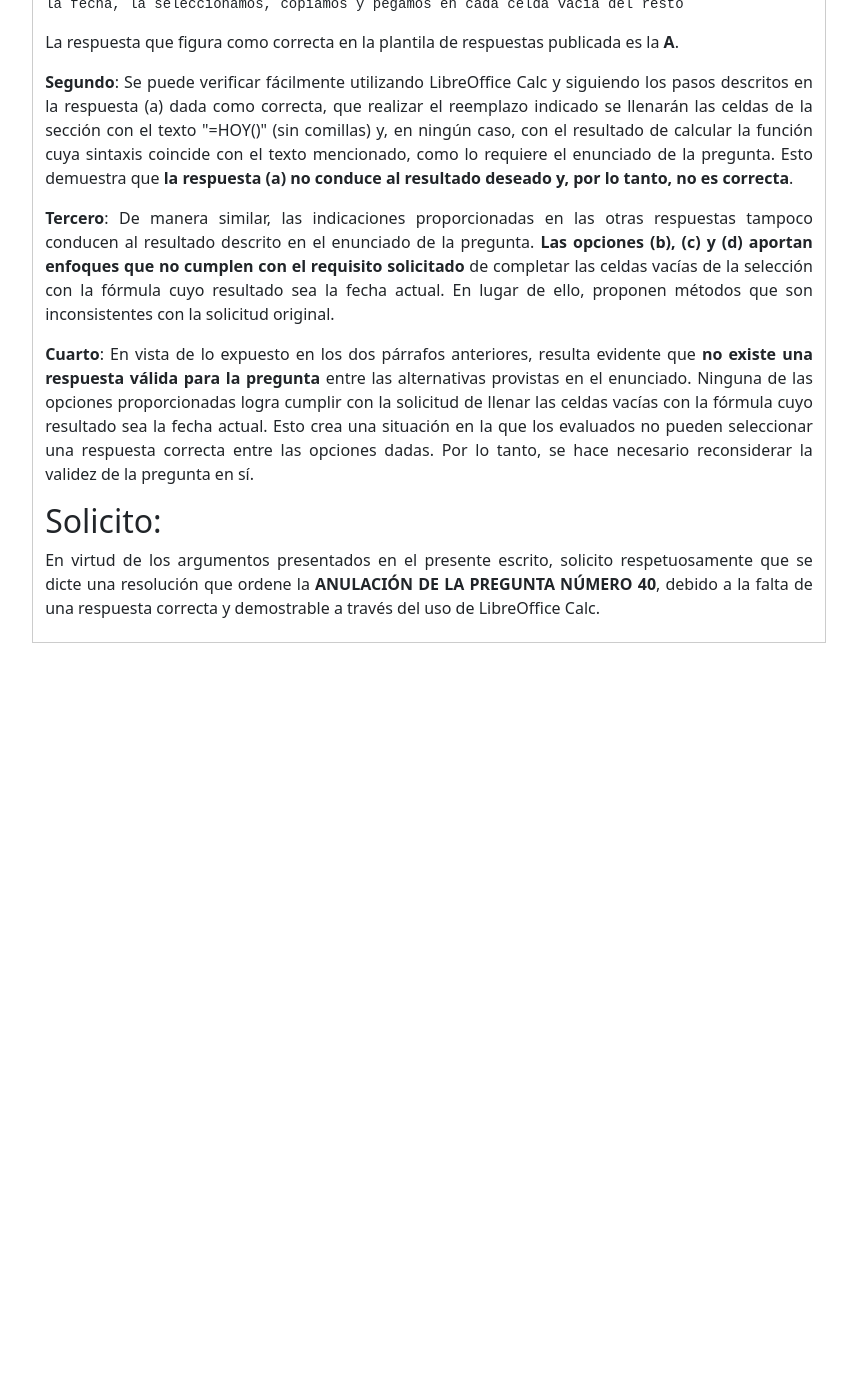
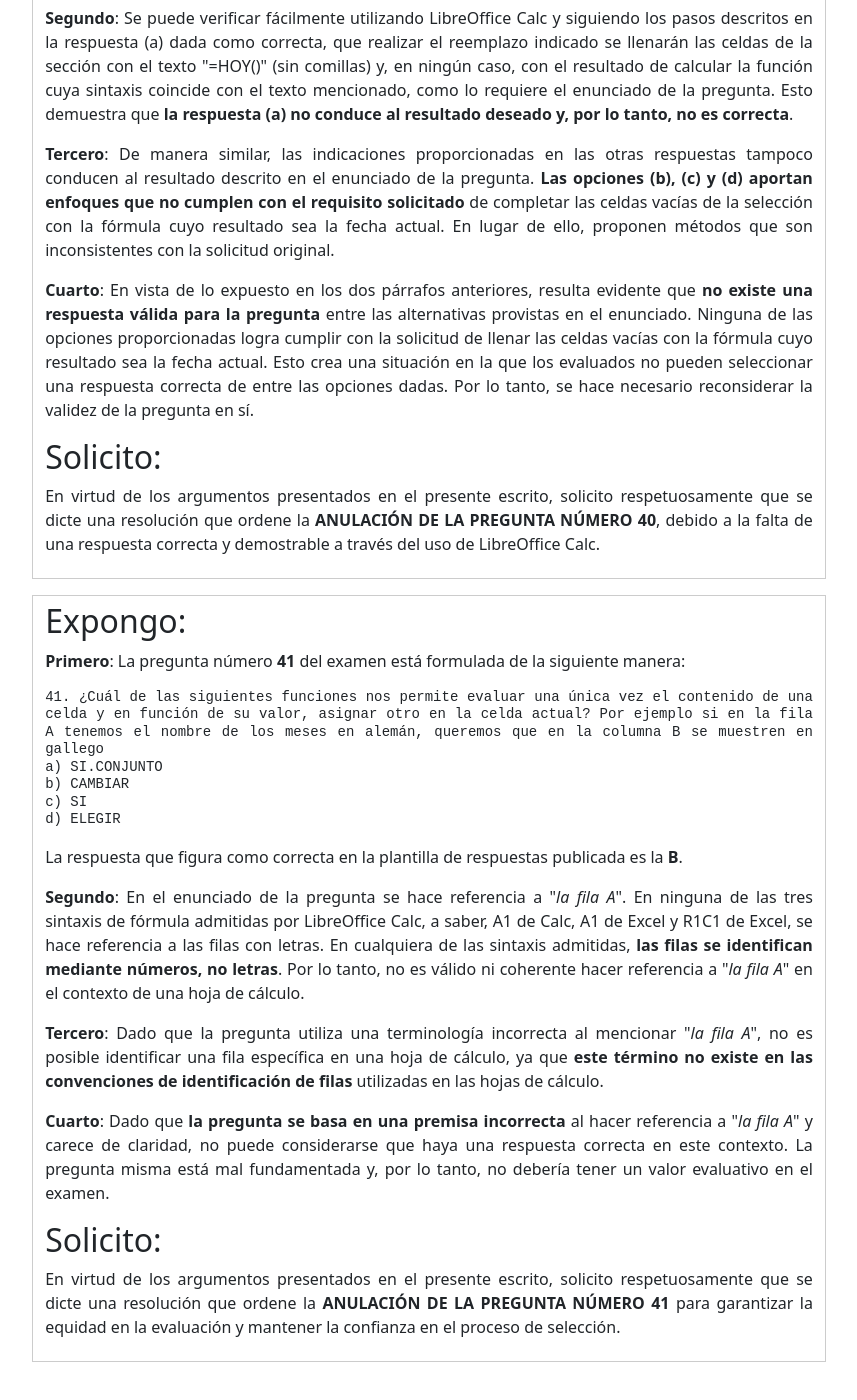
Before and after one commit to sotogarcia/sotogarcia.github.io, a Jekyll site: the page docs/xunta-c2-2023.html, which Jekyll copies as it is, in a window 1280 px wide and 1400 px high, scrolled down 8938 px. Shown: the whole window, without its empty margins (211-1068 px from the left). Built offline with Jekyll 4.4.1, drawn with Linux system fonts in a browser that asks for light colours; before the commit the page ends 9619 px from its top, so only the background shows below that; some of the changed text lies outside the part shown.

Commit message:
[WIP] Quick save

```diff
--- a/docs/xunta-c2-2023.html
+++ b/docs/xunta-c2-2023.html
@@ -22,13 +22,13 @@ c) Se puede acceder desde el exterior usando una VPN
 d) AL ser privada, no necesita usar páginas https
 </pre>
 <!-- question:end -->
-  La respuesta que figura como correcta en la plantila de respuestas publicada es la <b>C</b>.
+  La respuesta que figura como correcta en la plantilla de respuestas publicada es la <b>C</b>.
   </p>
 
   <p>
     <strong>Segundo</strong>:
-    La Real Academia Española (RAE) es ampliamente reconocida como la máxima autoridad en el idioma
-    español en España. Este organismo define:
+    La Real Academia Española (RAE), que es ampliamente reconocida como la máxima autoridad en el idioma
+    español, en España, define:
     <ul>
       <li>
         <figure>
@@ -37,7 +37,7 @@ d) AL ser privada, no necesita usar páginas https
           </blockquote>
           <figcaption>
             <cite>
-              Consulta en la <b>REAL ACADEMIA ESPAÑOLA</b>: Diccionario panhispánico del español jurídico (DPEJ) [en línea]
+              Consulta en la <b>REAL ACADEMIA ESPAÑOLA</b>: Diccionario panhispánico del español jurídico (DPEJ) [en línea]<br>
               &lt; <a href="https://dpej.rae.es/lema/intranet">https://dpej.rae.es/lema/intranet</a> &gt; [Fecha de la consulta: 02/10/2023]
             </cite>
           </figcaption>
@@ -52,7 +52,7 @@ d) AL ser privada, no necesita usar páginas https
           </blockquote>
           <figcaption>
             <cite>
-              Consulta en la <b>REAL ACADEMIA ESPAÑOLA</b>: Diccionario panhispánico del español jurídico (DPEJ) [en línea]
+              Consulta en la <b>REAL ACADEMIA ESPAÑOLA</b>: Diccionario panhispánico del español jurídico (DPEJ) [en línea]<br>
               &lt; <a href="https://dpej.rae.es/lema/red-de-%C3%A1rea-local">https://dpej.rae.es/lema/red-de-área-local</a> &gt; [Fecha de la consulta: 02/10/2023]
             </cite>
           </figcaption>
@@ -63,9 +63,9 @@ d) AL ser privada, no necesita usar páginas https
   <p>
     <strong>Tercero</strong>:
       De acuerdo con las definiciones de la Real Academia de la Lengua Española, así como con el
-      resto de la literatura de referencia en este idioma, una Intranet se considera una forma de
-      Red de Área Local con la particularidad de que emplea los protocolos y técnicas comunes en
-      Internet en lugar de utilizar otros propios o diferentes. <b>Por lo tanto, la respuesta (b)
+      resto de la literatura de referencia en este idioma, una Intranet debe considerarse como una
+      Red de Área Local que tiene la particularidad de emplear protocolos y técnicas comunes en
+      Internet en lugar de utilizar otros propios o diferenciados. <b>Por lo tanto, la respuesta (b)
       también debe ser considerada correcta</b>.
   </p>
   <p>
@@ -112,7 +112,7 @@ c) Como Las tablas dinámicas dependen de datos de otra hoja no se pueden copiar
 d) Se pega pero como texto sin formato
 </pre>
 <!-- question:end -->
-  La respuesta que figura como correcta en la plantila de respuestas publicada es la <b>B</b>.
+  La respuesta que figura como correcta en la plantilla de respuestas publicada es la <b>B</b>.
   </p>
 
   <p>
@@ -161,16 +161,6 @@ d) Se pega pero como texto sin formato
     igualmente correctas.
   </p>
 
-  <p>
-    <strong>Quinto</strong>:
-    En el contexto de una pregunta de opción múltiple, es fundamental que las respuestas sean lo
-    más claras y descriptivas posible. Esto asegura que quienes deben responderlas puedan tomar
-    decisiones informadas y seleccionar la opción más apropiada. La falta de claridad en un
-    enunciado puede dar lugar a interpretaciones diversas y potencialmente incorrectas por parte de
-    los opositores. <b>Esta ambigüedad compromete la efectividad de la respuesta y, lo que es aún
-    más importante, genera confusión y puede acarrear una desventaja para quien realiza la prueba</b>.
-  </p>
-
   <h2 stye="font-size: 16px;">Solicito:</h2>
   <p>
     La claridad y la precisión en las preguntas y respuestas son esenciales para garantizar una
@@ -198,7 +188,7 @@ c) Podemos buscarlo rápidamente usando la combinación de teclas [ Control ] +
 d) Podemos buscarlo rápidamente en < Archivo >, < Documentos recientes >
 </pre>
 <!-- question:end -->
-  La respuesta que figura como correcta en la plantila de respuestas publicada es la <b>D</b>.
+  La respuesta que figura como correcta en la plantilla de respuestas publicada es la <b>D</b>.
   </p>
 
   <p>
@@ -212,8 +202,8 @@ d) Podemos buscarlo rápidamente en < Archivo >, < Documentos recientes >
   <p>
     <strong>Tercero</strong>:
     El término "Documentos recientes" se refiere a una lista de los documentos que se han abierto
-    o modificado recientemente en LibreOffice. Sin embargo, esta lista tiene un límite para los
-    documentos que puede mostrar, y una vez que se alcanza ese límite, los documentos más antiguos
+    o modificado recientemente en LibreOffice. Sin embargo, esta lista tiene un límite para la
+    cantidad de documentos a mostrar, y una vez que se alcanza ese límite, los documentos más antiguos
     se eliminan de la lista para dar paso a los más recientes. Esto significa que <b>un documento
     creado hace una hora puede o NO estar en la lista</b>, dependiendo de cuántos otros documentos
     se hayan abierto o modificado en ese período.
@@ -232,7 +222,9 @@ d) Podemos buscarlo rápidamente en < Archivo >, < Documentos recientes >
 
   <p>
     <strong>Quinto</strong>:
-    No existe, según los argumentos presentados anteriormente, una respuesta válida para la pregunta.
+    Dado que la respuesta (d), que es la que figura en la plantilla de respuestas publicada por el
+    tribunal, no es correcta de acuerdo con los razonamientos presentados anteriormente, no existe
+    una respuesta válida para la pregunta.
   </p>
 
   <h2 stye="font-size: 16px;">Solicito:</h2>
@@ -260,7 +252,7 @@ c) Usando la opción [ Predeterminar ] situada en < Archivo >, < Plantillas >, <
 d) Solamente podemos tener como predeterminada la plantilla que trae por defecto el LibreOffice Writer
 </pre>
 <!-- question:end -->
-  La respuesta que figura como correcta en la plantila de respuestas publicada es la <b>C</b>.
+  La respuesta que figura como correcta en la plantilla de respuestas publicada es la <b>C</b>.
   </p>
 
   <p>
@@ -324,7 +316,7 @@ c) REM
 d) {
 </pre>
 <!-- question:end -->
-  La respuesta que figura como correcta en la plantila de respuestas publicada es la <b>C</b>.
+  La respuesta que figura como correcta en la plantilla de respuestas publicada es la <b>C</b>.
   </p>
 
   <p>
@@ -359,21 +351,21 @@ d) {
 
   <p>
     <strong>Cuarto</strong>:
-    Una forma correcta de indicar un comentario en <b>LibreOffice Basic</b> es preceder el
+    Una de las formas correctas para indicar un comentario en <b>LibreOffice Basic</b> es preceder el
     contenido de dicho comentario del término «REM». Esta opción es la que se menciona en la
     respuesta (c).
   </p>
 
   <p>
     <strong>Quinto</strong>:
-    Una forma correcta de indicar un comentario en <b>JavaScript</b> es preceder el contenido de
+    Una de las formas correctas para un comentario en <b>JavaScript</b> es preceder el contenido de
     dicho comentario de dos barras inclinadas (//). Esta opción es la que se menciona en la
     respuesta (a).
   </p>
 
   <p>
     <strong>Sexto</strong>:
-    Una forma correcta de indicar un comentario en <b>BeanShell</b> es preceder el contenido de
+    Una de las formas correctas para un comentario en <b>BeanShell</b> es preceder el contenido de
     dicho comentario de dos barras inclinadas (//). Esta opción es la que se menciona en la
     respuesta (a).
   </p>
@@ -381,8 +373,9 @@ d) {
   <p>
     <strong>Séptimo</strong>:
     La forma mencionada en la respuesta (a) es correcta para LibreOffice Basic, mientras que la
-    respuesta (b) es correcta tanto para JavaScript como para BeanShell. <b>Por lo tanto hay,
-    al menos dos respuestas correctas</b>.
+    respuesta (b) es correcta tanto para JavaScript como para BeanShell. Por lo tanto y dado que
+    el enunciado NO especifica a cuál de lenguajes admitidos por LibreOffice se refiere, <b>hay al
+    menos dos respuestas que pueden ser consideradas correctas</b>.
   </p>
 
   <h2 stye="font-size: 16px;">Solicito:</h2>
@@ -412,7 +405,7 @@ c) Solamente Los podremos comparar si Los autores activaron el control de cambio
 d) Usaremos la opción [ Comparar documento sin control de cambios ]
 </pre>
 <!-- question:end -->
-  La respuesta que figura como correcta en la plantila de respuestas publicada es la <b>D</b>.
+  La respuesta que figura como correcta en la plantilla de respuestas publicada es la <b>D</b>.
   </p>
 
   <p>
@@ -476,7 +469,7 @@ c) No tenemos ninguna herramienta para realizar esto
 d) Usaremos las herramientas [ Mostrar retícula ] y [ Acoplar a retícula ]
 </pre>
 <!-- question:end -->
-  La respuesta que figura como correcta en la plantila de respuestas publicada es la <b>D</b>.
+  La respuesta que figura como correcta en la plantilla de respuestas publicada es la <b>D</b>.
   </p>
 
   <p>
@@ -497,9 +490,8 @@ d) Usaremos las herramientas [ Mostrar retícula ] y [ Acoplar a retícula ]
   <p>
     <strong>Cuarto</strong>:
     La etiqueta [ Mostrar retícula ] se encuentra en el submenú < Retícula y líneas guía >,
-    dentro de la opción < Ver > del menú principal de la aplicación. En el mismo lugar <b>la opción
-    que especifica que solo se pueden desplazar los objetos entre puntos de cuadrícula tiene por
-    etiqueta [ Acoplar a la retícula]</b>.
+    dentro de la opción < Ver > del menú principal de la aplicación. Dicho menú carece de la
+    opción denominada [ Acoplar a retícula ] que figura en la respuesta (d) dada como correcta</b>.
   </p>
 
   <p>
@@ -537,14 +529,14 @@ c) EL nombre "Meses" tiene validez en todo el archivo, Lo indicamos directamente
 d) EL nombre "Meses" solo tiene validez en la primera hoja, tendremos que indicar también el nombre de la hoja
 </pre>
 <!-- question:end -->
-  La respuesta que figura como correcta en la plantila de respuestas publicada es la <b>C</b>.
+  La respuesta que figura como correcta en la plantilla de respuestas publicada es la <b>C</b>.
   </p>
 
   <p>
     <strong>Segundo</strong>:
     El diálogo propio para definir un Nombre de intervalo es el denominado < Definir nombre >, tal
-    y como se menciona en la documentación de LibreOffice Calc. Esta es, al menos, una de las
-    opciones principales de la aplicación, si bien existen otras alternativas.
+    y como se menciona en la documentación de LibreOffice Calc, aunque puedan existir otras
+    alternativas.
   </p>
 
   <p>
@@ -624,7 +616,7 @@ c) En una primera celda de una columna vacía insertamos la fórmula =SI(LARGO(A
 d) Ordenamos cada columna de la hoja de la A a la Z y ahora en la primera celda escribimos la fecha, la seleccionamos, copiamos y pegamos en cada celda vacía del resto
 </pre>
 <!-- question:end -->
-  La respuesta que figura como correcta en la plantila de respuestas publicada es la <b>A</b>.
+  La respuesta que figura como correcta en la plantilla de respuestas publicada es la <b>A</b>.
   </p>
 
   <p>
@@ -651,7 +643,7 @@ d) Ordenamos cada columna de la hoja de la A a la Z y ahora en la primera celda
     respuesta válida para la pregunta</b> entre las alternativas provistas en el enunciado.
     Ninguna de las opciones proporcionadas logra cumplir con la solicitud de llenar las celdas
     vacías con la fórmula cuyo resultado sea la fecha actual. Esto crea una situación en la que los
-    evaluados no pueden seleccionar una respuesta correcta entre las opciones dadas. Por lo tanto,
+    evaluados no pueden seleccionar una respuesta correcta de entre las opciones dadas. Por lo tanto,
     se hace necesario reconsiderar la validez de la pregunta en sí.
   </p>
 
@@ -665,37 +657,57 @@ d) Ordenamos cada columna de la hoja de la A a la Z y ahora en la primera celda
 </div>
 <!-- impugnment: end -->
 
-<!-- impugnment: begin
+<!-- impugnment: begin -->
 <div style="border:1px solid #cccccc; page-break-before: always; padding:6px 12px; text-align: justify; line-height: 1.5em; margin: 1em 0px;">
   <h2 stye="font-size: 16px;">Expongo:</h2>
 
   <p>
     <strong>Primero</strong>:
-    La pregunta número  <b>46</b> del examen está formulada de la siguiente manera:
+    La pregunta número  <b>41</b> del examen está formulada de la siguiente manera:
 
-<pre style="white-space:pre-wrap;font-family:monospace; display: block; line-height: 1.25em;">
+<pre style="white-space:pre-wrap;font-family:monospace; display: block; line-height: 1.25em;">41. ¿Cuál de las siguientes funciones nos permite evaluar una única vez el contenido de una celda y en función de su valor, asignar otro en la celda actual? Por ejemplo si en la fila A tenemos el nombre de los meses en alemán, queremos que en la columna B se muestren en gallego
+a) SI.CONJUNTO
+b) CAMBIAR
+c) SI
+d) ELEGIR
 </pre>
-  La respuesta que figura como correcta en la plantila de respuestas publicada es la <b>B</b>.
+  La respuesta que figura como correcta en la plantilla de respuestas publicada es la <b>B</b>.
   </p>
 
   <p>
     <strong>Segundo</strong>:
-    En virtud de los argumentos presentados
+    En el enunciado de la pregunta se hace referencia a "<i>la fila A</i>". En ninguna de las tres
+    sintaxis de fórmula admitidas por LibreOffice Calc, a saber, A1 de Calc, A1 de Excel y R1C1 de
+    Excel, se hace referencia a las filas con letras. En cualquiera de las sintaxis admitidas,
+    <b>las filas se identifican mediante números, no letras</b>. Por lo tanto, no es válido ni
+    coherente hacer referencia a "<i>la fila A</i>" en el contexto de una hoja de cálculo.
   </p>
+
   <p>
     <strong>Tercero</strong>:
-    En virtud de los argumentos presentados
+    Dado que la pregunta utiliza una terminología incorrecta al mencionar "<i>la fila A</i>", no es
+    posible identificar una fila específica en una hoja de cálculo, ya que <b>este término no existe
+    en las convenciones de identificación de filas</b> utilizadas en las hojas de cálculo.
   </p>
+
+  <p>
+    <strong>Cuarto</strong>:
+    Dado que <b>la pregunta se basa en una premisa incorrecta</b> al hacer referencia a
+    "<i>la fila A</i>" y carece de claridad, no puede considerarse que haya una respuesta correcta
+    en este contexto. La pregunta misma está mal fundamentada y, por lo tanto, no debería tener un
+    valor evaluativo en el examen.
+  </p>
+
 
   <h2 stye="font-size: 16px;">Solicito:</h2>
   <p>
     En virtud de los argumentos presentados en el presente escrito, solicito respetuosamente que se
-    dicte una resolución que ordene la <strong>ANULACIÓN DE LA PREGUNTA NÚMERO 46</strong>, debido
-    a la falta de una respuesta correcta basada en información oficial.
+    dicte una resolución que ordene la <strong>ANULACIÓN DE LA PREGUNTA NÚMERO 41</strong> para
+    garantizar la equidad en la evaluación y mantener la confianza en el proceso de selección.
   </p>
 
 </div>
-impugnment: end -->
+<!-- impugnment: end -->
 
 </body>
 </html>
```
Also changed, not shown: other parts of docs/xunta-c2-2023.html (+4 -4 lines).
